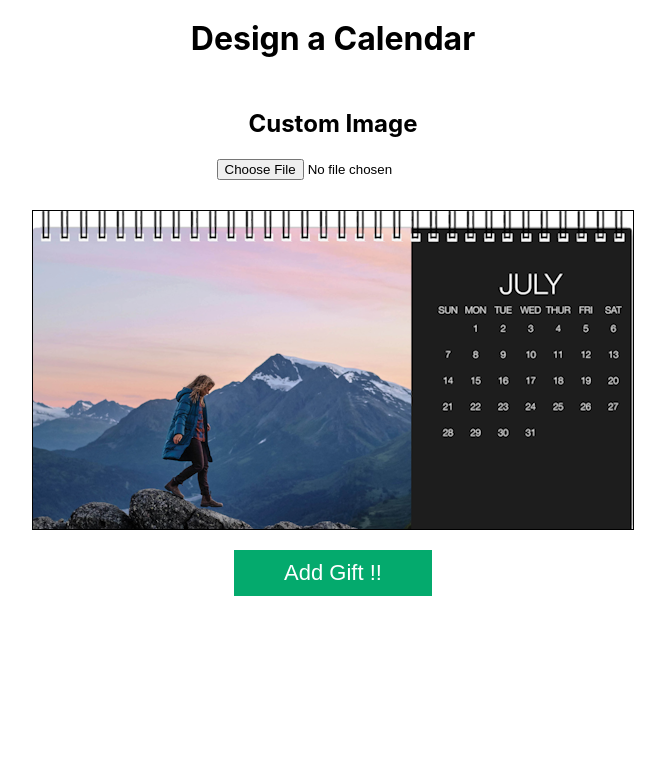
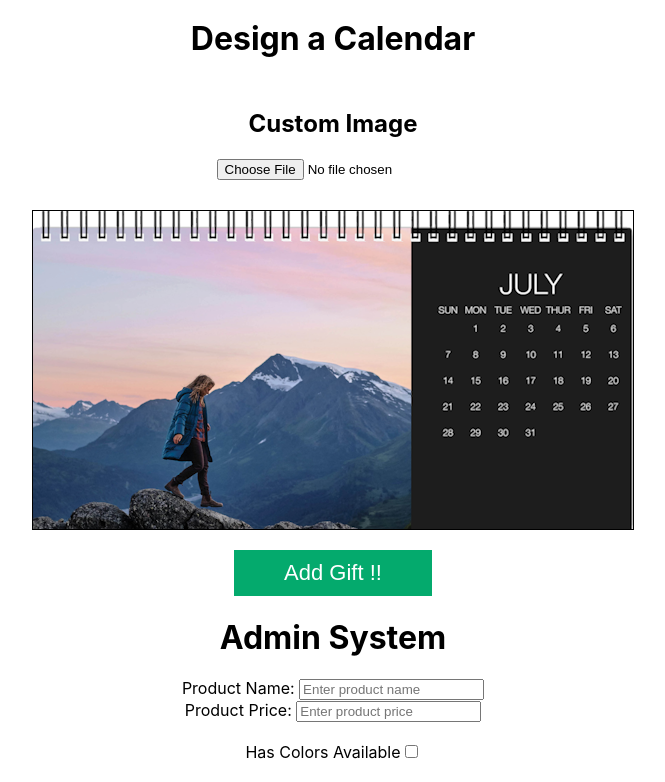
Before and after one commit to AnilBK/ecommerce-project, a React (Create React App) app: page / in a window 1280 px wide. Shown: the part 1426-2208 px from the top of the page, without its empty margins (307-972 px from the left). Before the commit the page ends 2022 px from the top, so only its background shows below. Built offline with nearby package versions, Linux system fonts and the light colour scheme.

Commit message:
Admin System: Initial Implementation.

```diff
--- a/src/App.js
+++ b/src/App.js
@@ -4,6 +4,7 @@ import './App.css';
 import MugItem from './components/Mug';
 import DiaryRenderer from './components/Diary';
 import Calendar from './components/Calendar';
+import AddCustomProduct from './components/AdminSystem';
 
 function App() {
   return (
@@ -16,6 +17,11 @@ function App() {
 
       <h1>Design a Calendar</h1>
       <Calendar />
+
+      <h1>Admin System</h1>
+      <AddCustomProduct />
+
+      <br></br>
     </div>
   );
 }
--- /dev/null
+++ b/src/components/AdminSystem/AddCustomProduct.js
@@ -0,0 +1,23 @@
+import React from 'react';
+
+function AddCustomProduct() {
+    return (
+        <div>
+            <div>
+                <label for='product_name'>Product Name: </label>
+                <input type='text' placeholder='Enter product name' name='product_name'></input>
+            </div>
+            <div>
+                <label for='product_price'>Product Price: </label>
+                <input type='number' placeholder='Enter product price' name='product_price'></input>
+            </div>
+            <br></br>
+            <div>
+                <label for='has_colors_available'>Has Colors Available</label>
+                <input type='checkbox' name='has_colors_available'></input>
+            </div>
+        </div>
+    );
+}
+
+export default AddCustomProduct;
--- /dev/null
+++ b/src/components/AdminSystem/index.js
@@ -0,0 +1,3 @@
+import AddCustomProduct from "./AddCustomProduct";
+
+export default AddCustomProduct;
```
